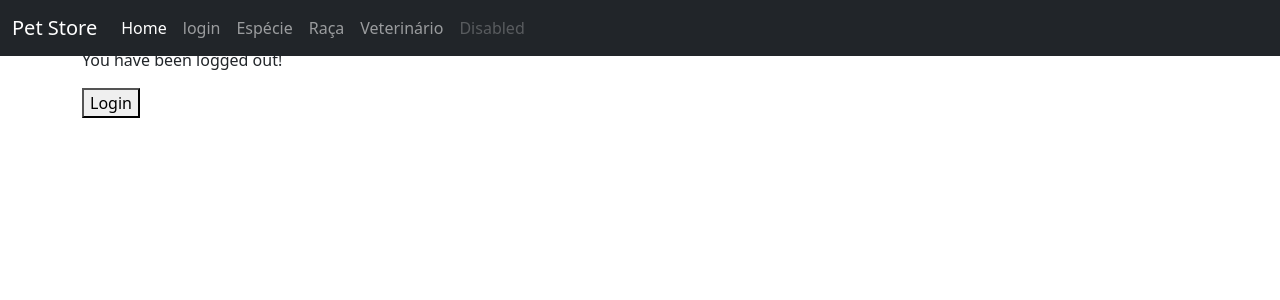
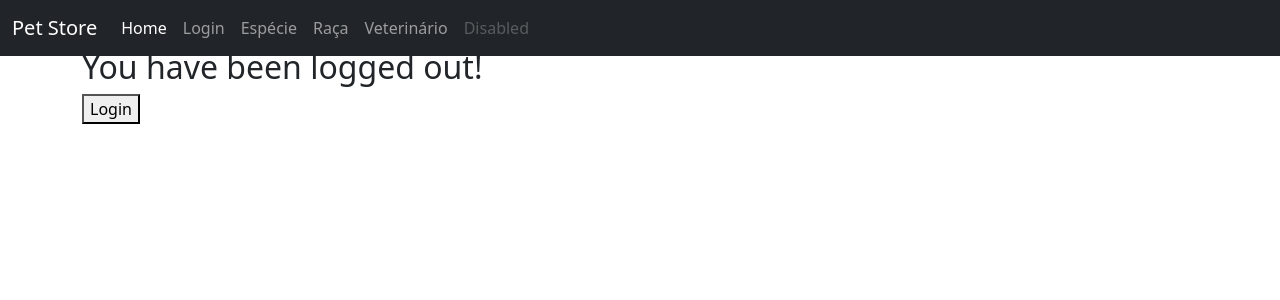
Before and after one commit to Eduardo-Lucas/pet-store-docker, a Django app: page /users/logout/ in a window 1280 px wide. Shown: the top 300 px of the page. Run offline with Django 4.2, Linux system fonts and the light colour scheme; parts of the project's set-up code (start-up, migrations or seed data) failed here and were passed over; some libraries are stand-ins or nearby versions.

Commit message:
Logout updated

```diff
--- a/app/templates/base.html
+++ b/app/templates/base.html
@@ -107,9 +107,9 @@
             </li>
             <li class="nav-item">
               {% if user.is_authenticated %}
-                <a class="nav-link" href="{% url 'users:logout' %}">login</a>
+                <a class="nav-link" href="{% url 'users:logout' %}">Logout</a>
               {% else %}
-                <a class="nav-link" href="{% url 'users:login' %}">login</a>
+                <a class="nav-link" href="{% url 'users:login' %}">Login</a>
               {% endif %}
             </li>
             <li class="nav-item">
--- a/app/users/templates/users/logout.html
+++ b/app/users/templates/users/logout.html
@@ -1,8 +1,8 @@
 {% extends 'base.html' %} {% load crispy_forms_tags %} {% load static %}
 
 {% block content %}
-
-    <p>You have been logged out!</p>
+<div>
+    <h2>You have been logged out!</h2>
     <a href="{% url 'users:login' %}"><button>Login</button></a>
-
+</div>
 {% endblock %}
```
